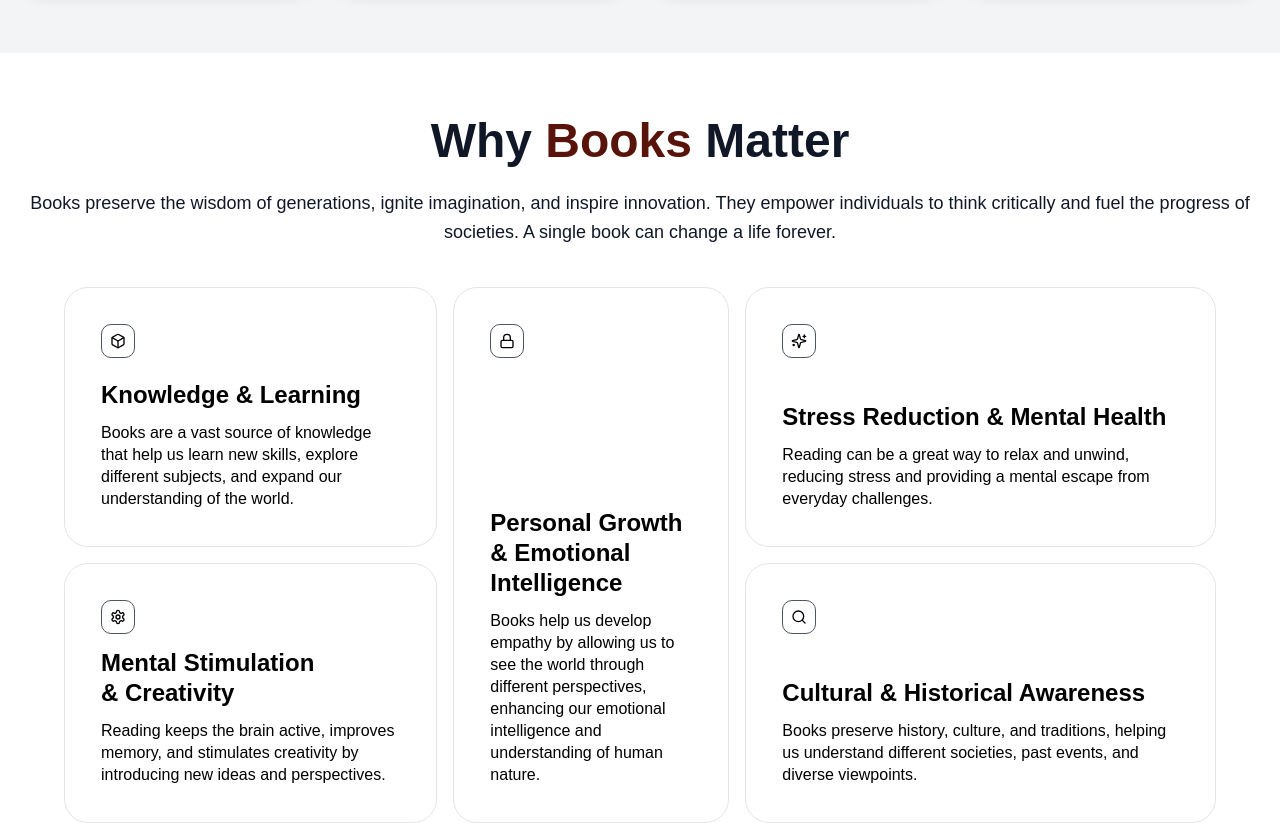
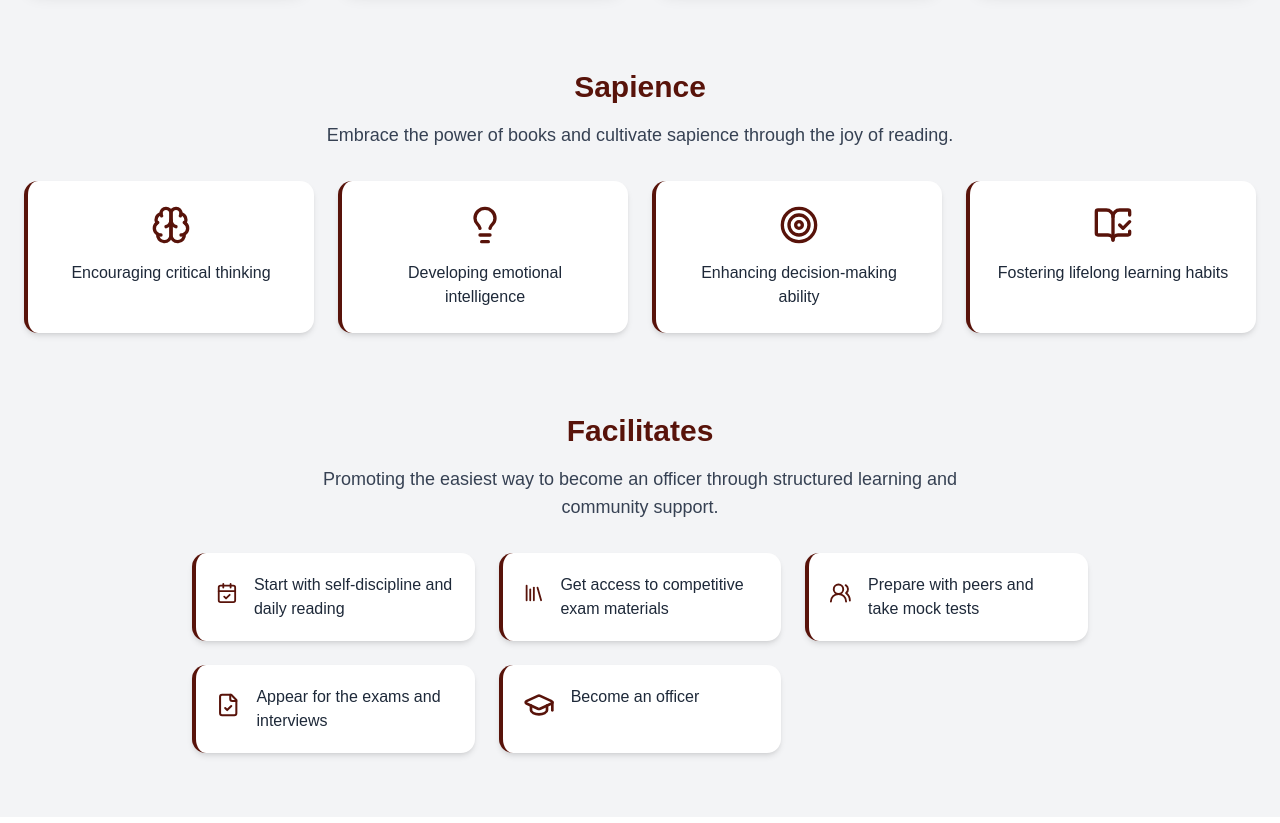
Before and after one commit to Noctua-webworks/pind-pind-library, a Next.js app: page / in a window 1280 px wide. Shown: the part 1380-2203 px from the top of the page. Built offline with nearby package versions, Linux system fonts and the light colour scheme; a web font is replaced by a local one.

Commit message:
new blocks added in about section

```diff
--- a/src/components/About.jsx
+++ b/src/components/About.jsx
@@ -1,22 +1,65 @@
 "use client";
 
 import React from "react";
-import { BookOpen, Landmark, Users, Globe } from "lucide-react";
+import {
+  BookOpen,
+  Landmark,
+  Users,
+  Globe,
+  Brain,
+  Lightbulb,
+  Target,
+  BookOpenCheck,
+  CalendarCheck,
+  Library,
+  UsersRound,
+  FileCheck,
+  GraduationCap,
+} from "lucide-react";
 
-const iconComponents = { BookOpen, Landmark, Users, Globe };
+const iconComponents = {
+  BookOpen,
+  Landmark,
+  Users,
+  Globe,
+  Brain,
+  Lightbulb,
+  Target,
+  BookOpenCheck,
+  CalendarCheck,
+  Library,
+  UsersRound,
+  FileCheck,
+  GraduationCap,
+};
 
 export function AboutSection() {
   const keyPoints = [
     { icon: "BookOpen", title: "Promoting Reading Culture" },
     { icon: "Landmark", title: "Libraries in Religious Places" },
     { icon: "Users", title: "Community-Driven Initiative" },
-    { icon: "Globe", title: "Impacting 100+ Villages" }
+    { icon: "Globe", title: "Impacting 100+ Villages" },
+  ];
+
+  const sapiencePoints = [
+    { icon: "Brain", label: "Encouraging critical thinking" },
+    { icon: "Lightbulb", label: "Developing emotional intelligence" },
+    { icon: "Target", label: "Enhancing decision-making ability" },
+    { icon: "BookOpenCheck", label: "Fostering lifelong learning habits" },
+  ];
+
+  const officerSteps = [
+    { icon: "CalendarCheck", label: "Start with self-discipline and daily reading" },
+    { icon: "Library", label: "Get access to competitive exam materials" },
+    { icon: "UsersRound", label: "Prepare with peers and take mock tests" },
+    { icon: "FileCheck", label: "Appear for the exams and interviews" },
+    { icon: "GraduationCap", label: "Become an officer" },
   ];
 
   return (
     <section id="about" className="py-16 bg-gray-100 dark:bg-gray-900">
       <div className="container mx-auto px-6 text-center">
-        {/* Heading */}
+        {/* Main Heading */}
         <h2 className="md:text-5xl text-3xl font-bold text-gray-900 dark:text-white mb-6">
           About <span className="text-[#58130a]">Pind Pind Library</span>
         </h2>
@@ -37,7 +80,9 @@ export function AboutSection() {
                 key={index}
                 className="p-8 bg-white dark:bg-gray-800 rounded-2xl shadow-lg border-t-4 border-[#58130a]"
               >
-                {IconComponent && <IconComponent className="mx-auto text-[#58130a] w-14 h-14" />}
+                {IconComponent && (
+                  <IconComponent className="mx-auto text-[#58130a] w-14 h-14" />
+                )}
                 <h3 className="mt-5 text-xl font-semibold text-gray-900 dark:text-white">
                   {item.title}
                 </h3>
@@ -45,6 +90,50 @@ export function AboutSection() {
             );
           })}
         </div>
+
+        {/* Sapience Section */}
+        <div className="mt-20">
+          <h3 className="text-3xl font-bold text-[#58130a] mb-4">Sapience</h3>
+          <p className="text-lg text-gray-700 dark:text-gray-300 max-w-2xl mx-auto mb-8">
+            Embrace the power of books and cultivate sapience through the joy of reading.
+          </p>
+          <div className="grid grid-cols-1 sm:grid-cols-2 md:grid-cols-2 lg:grid-cols-4 gap-6">
+            {sapiencePoints.map((point, idx) => {
+              const Icon = iconComponents[point.icon];
+              return (
+                <div
+                  key={idx}
+                  className="bg-white dark:bg-gray-800 p-6 rounded-xl shadow-md border-l-4 border-[#58130a] flex flex-col items-center text-center"
+                >
+                  <Icon className="w-10 h-10 text-[#58130a] mb-4" />
+                  <p className="text-gray-800 dark:text-gray-200 font-medium">{point.label}</p>
+                </div>
+              );
+            })}
+          </div>
+        </div>
+
+        {/* Facilitates Section */}
+        <div className="mt-20">
+          <h3 className="text-3xl font-bold text-[#58130a] mb-4">Facilitates</h3>
+          <p className="text-lg text-gray-700 dark:text-gray-300 max-w-2xl mx-auto mb-8">
+            Promoting the easiest way to become an officer through structured learning and community support.
+          </p>
+          <div className="grid grid-cols-1 sm:grid-cols-2 lg:grid-cols-3 gap-6 max-w-4xl mx-auto text-left">
+            {officerSteps.map((step, idx) => {
+              const Icon = iconComponents[step.icon];
+              return (
+                <div
+                  key={idx}
+                  className="flex items-start gap-4 p-5 bg-white dark:bg-gray-800 rounded-xl shadow-md border-l-4 border-[#58130a]"
+                >
+                  <Icon className="w-8 h-8 text-[#58130a] mt-1" />
+                  <p className="text-gray-800 dark:text-gray-200">{step.label}</p>
+                </div>
+              );
+            })}
+          </div>
+        </div>
       </div>
     </section>
   );
```
